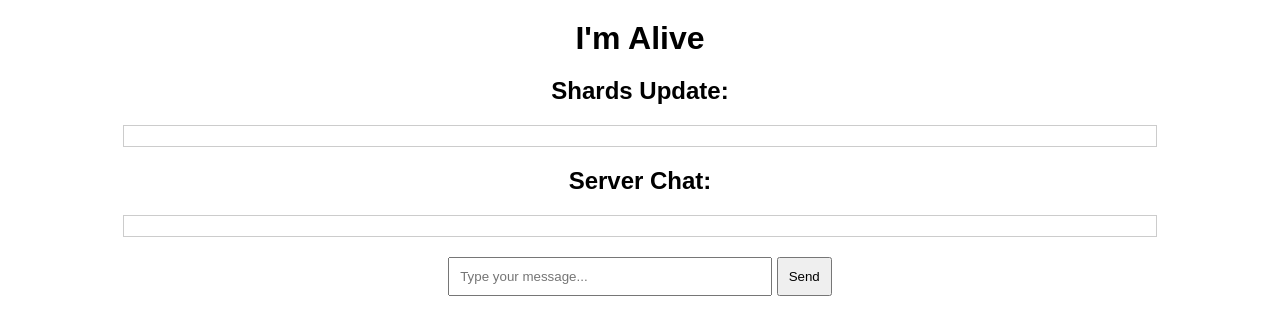
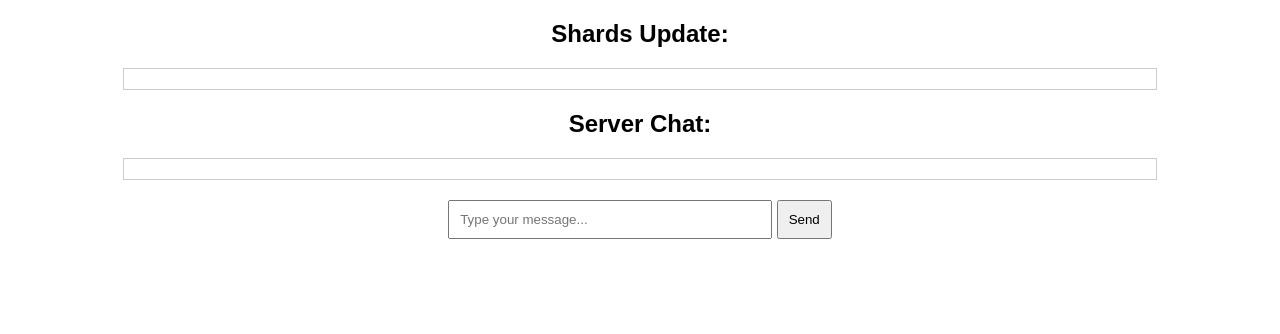
Before and after one commit to Abdallah-55/AFK_Minecraft, a website: page public/index.html in a window 1280 px wide. Drawn offline with nearby package versions, Linux system fonts and the light colour scheme; no server answers.

Commit message:
Update index.html

```diff
--- a/public/index.html
+++ b/public/index.html
@@ -57,7 +57,6 @@
   </style>
 </head>
 <body>
-  <div id="status">I'm Alive</div>
   <h2>Shards Update:</h2>
   <div id="shardsMessages"></div>
   <h2>Server Chat:</h2>
```
